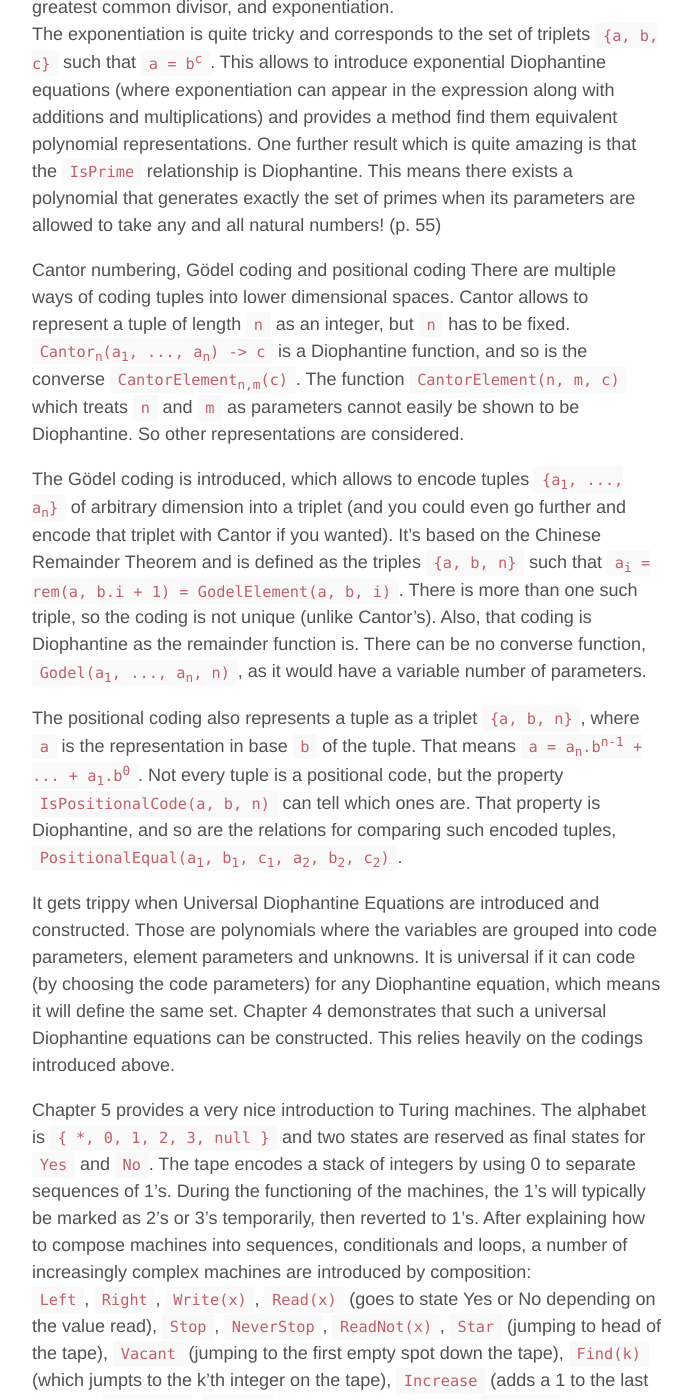
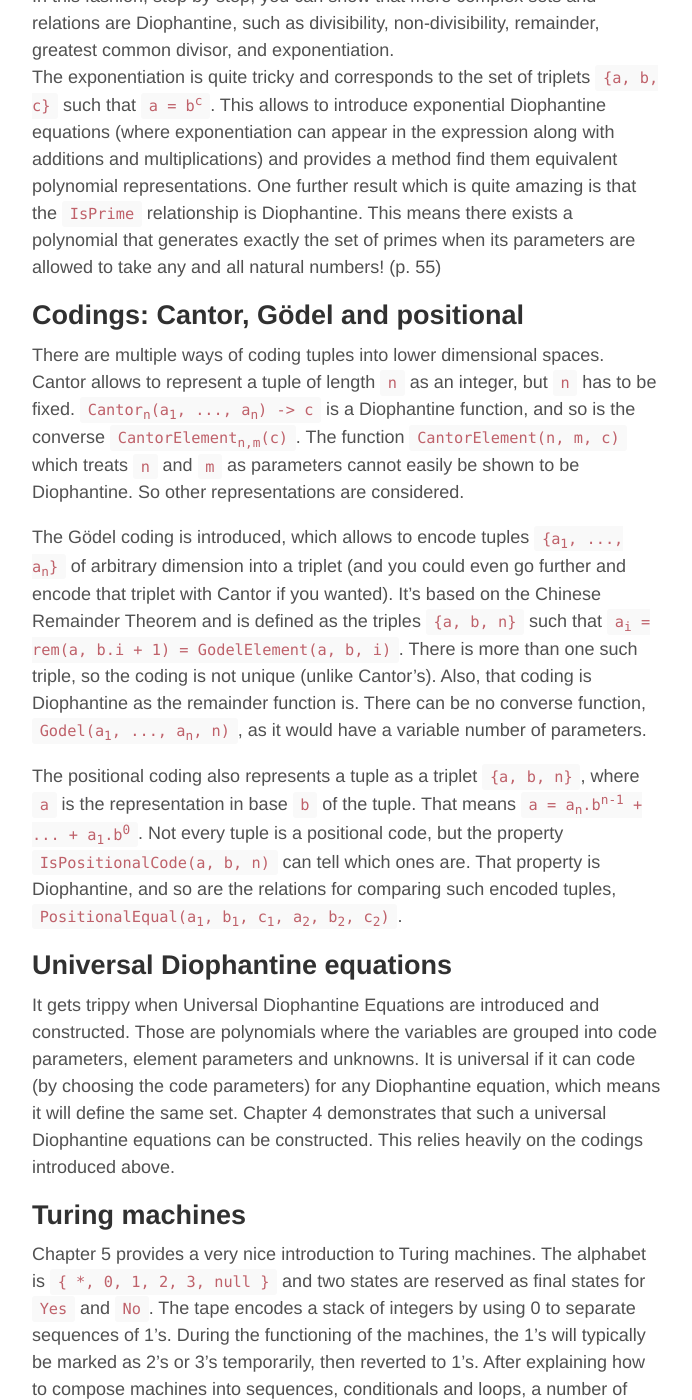
Before and after one commit to jcouv/jcouv.github.io, a Jekyll site: the page built from test.md, in a window 1280 px wide and 1400 px high, scrolled down 1198 px. Shown: the whole window, without its empty margins (293-985 px from the left). Built offline with Jekyll 4.4.1, drawn with Linux system fonts in a browser that asks for light colours; some of the changed text lies outside the part shown.

Commit message:
Update test.md

```diff
--- a/test.md
+++ b/test.md
@@ -6,10 +6,12 @@ layout: page
 
 
 
+
+
 Diophantine equations and Turing decidability
 
 
-
+## Diophantine equations, sets and relations
 Diophantine equations are polynomials with integer coefficients and variables.
 They can be used to define Diophantine sets. To do so, you separate the variables of the polynomial into parameters and unknowns. Then the set of parameter values such that the polynomial's unknowns can be solved is called a Diophantine set.
 And any set for which you can find such a polynomial is a Diophantine set.
@@ -33,7 +35,7 @@ In this fashion, step by step, you can show that more complex sets and relations
 The exponentiation is quite tricky and corresponds to the set of triplets `{a, b, c}` such that <code>a = b<sup>c</sup></code>. This allows to introduce exponential Diophantine equations (where exponentiation can appear in the expression along with additions and multiplications) and provides a method find them equivalent polynomial representations.
 One further result which is quite amazing is that the `IsPrime` relationship is Diophantine. This means there exists a polynomial that generates exactly the set of primes when its parameters are allowed to take any and all natural numbers! (p. 55)
 
-Cantor numbering, Gödel coding and positional coding
+## Codings: Cantor, Gödel and positional
 There are multiple ways of coding tuples into lower dimensional spaces. Cantor allows to represent a tuple of length `n` as an integer, but `n` has to be fixed.
 <code>Cantor<sub>n</sub>(a<sub>1</sub>, ..., a<sub>n</sub>) -> c</code> is a Diophantine function, and so is the converse <code>CantorElement<sub>n,m</sub>(c)</code>.
 The function `CantorElement(n, m, c)` which treats `n` and `m` as parameters cannot easily be shown to be Diophantine. So other representations are considered.
@@ -42,9 +44,10 @@ The Gödel coding is introduced, which allows to encode tuples <code>{a<sub>1</s
 
 The positional coding also represents a tuple as a triplet `{a, b, n}`, where `a` is the representation in base `b` of the tuple. That means <code>a = a<sub>n</sub>.b<sup>n-1</sup> + ... + a<sub>1</sub>.b<sup>0</sup></code>. Not every tuple is a positional code, but the property `IsPositionalCode(a, b, n)` can tell which ones are. That property is Diophantine, and so are the relations for comparing such encoded tuples, <code>PositionalEqual(a<sub>1</sub>, b<sub>1</sub>, c<sub>1</sub>, a<sub>2</sub>, b<sub>2</sub>, c<sub>2</sub>)</code>.
 
-
+## Universal Diophantine equations
 It gets trippy when Universal Diophantine Equations are introduced and constructed. Those are polynomials where the variables are grouped into code parameters, element parameters and unknowns. It is universal if it can code (by choosing the code parameters) for any Diophantine equation, which means it will define the same set. Chapter 4 demonstrates that such a universal Diophantine equations can be constructed. This relies heavily on the codings introduced above.
 
+## Turing machines
 Chapter 5 provides a very nice introduction to Turing machines.
 The alphabet is `{ *, 0, 1, 2, 3, null }` and two states are reserved as final states for `Yes` and `No`. The tape encodes a stack of integers by using 0 to separate sequences of 1's. During the functioning of the machines, the 1's will typically be marked as 2's or 3's temporarily, then reverted to 1's.
 After explaining how to compose machines into sequences, conditionals and loops, a number of increasingly complex machines are introduced by composition:
```
Also changed, not shown: other parts of test.md (+0 -4 lines).
